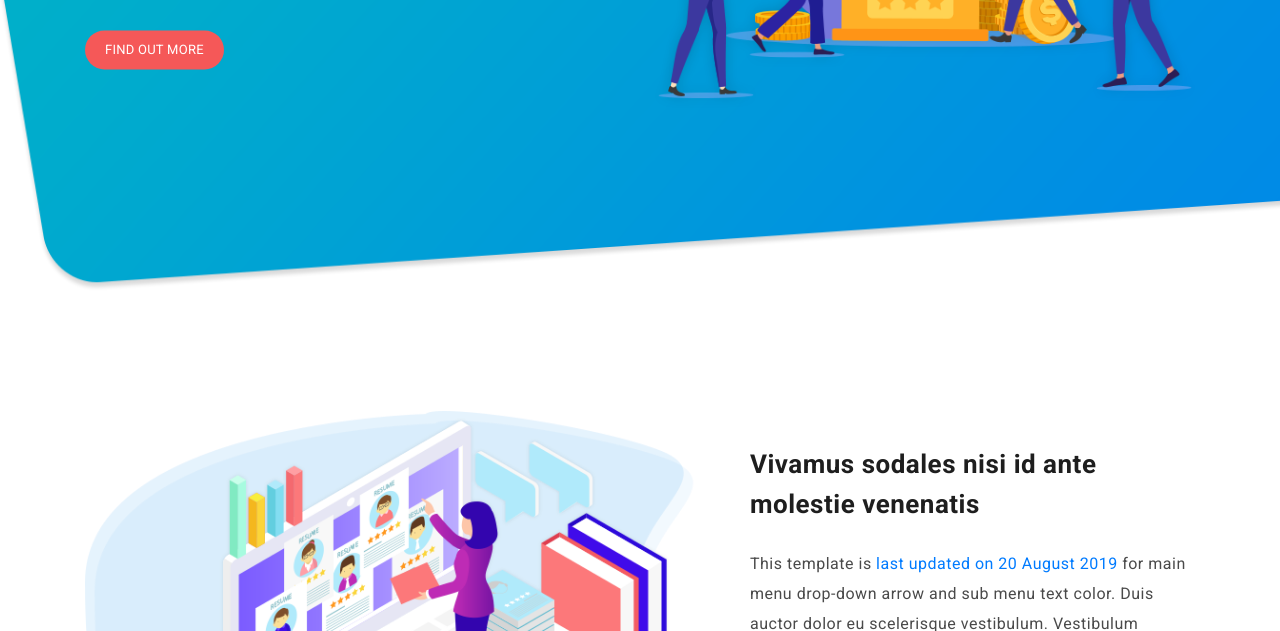
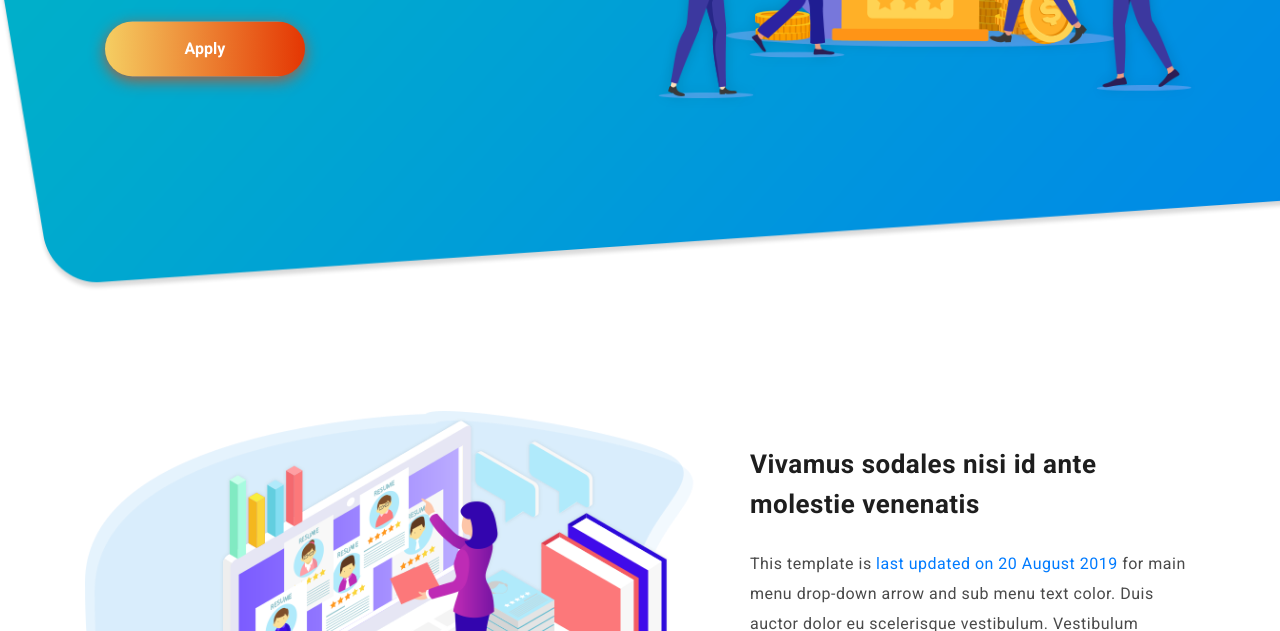
Before and after one commit to DevyManish/SkillX-Event, a plain HTML site: page index.html in a window 1280 px wide. Shown: the part 469-1100 px from the top of the page. Drawn offline with Linux system fonts and the light colour scheme.

Commit message:
apply button added

```diff
--- /dev/null
+++ b/assets/css/custom.css
@@ -0,0 +1,45 @@
+* {
+    -webkit-box-sizing: border-box;
+    -moz-box-sizing: border-box;
+    box-sizing: border-box;
+}
+
+.buttons {
+    margin: 10%;
+    text-align: center;
+}
+
+.btn-hover {
+    width: 200px;
+    font-size: 16px;
+    font-weight: 600;
+    color: #fff;
+    cursor: pointer;
+    margin: 20px;
+    height: 55px;
+    text-align:center;
+    border: none;
+    background-size: 300% 100%;
+
+    border-radius: 50px;
+    moz-transition: all .4s ease-in-out;
+    -o-transition: all .4s ease-in-out;
+    -webkit-transition: all .4s ease-in-out;
+    transition: all .4s ease-in-out;
+}
+
+.btn-hover:hover {
+    background-position: 100% 0;
+    moz-transition: all .4s ease-in-out;
+    -o-transition: all .4s ease-in-out;
+    -webkit-transition: all .4s ease-in-out;
+    transition: all .4s ease-in-out;
+}
+
+.btn-hover:focus {
+    outline: none;
+}
+.btn-hover.color-2 {
+    background-image: linear-gradient(to right, #f5ce62, #e43603, #fa7199, #e85a19);
+    box-shadow: 0 4px 15px 0 rgba(229, 66, 10, 0.75);
+}
--- a/index.html
+++ b/index.html
@@ -24,6 +24,7 @@ https://templatemo.com/tm-537-art-factory
     <link rel="stylesheet" type="text/css" href="assets/css/font-awesome.css">
     <link rel="stylesheet" type="text/css" href="assets/css/templatemo-art-factory.css">
     <link rel="stylesheet" type="text/css" href="assets/css/owl-carousel.css">
+    <link rel="stylesheet" type="text/css" href="assets/css/custom.css">
 
     </head>
 
@@ -88,7 +89,8 @@ https://templatemo.com/tm-537-art-factory
                     <div class="left-text col-lg-6 col-md-6 col-sm-12 col-xs-12" data-scroll-reveal="enter left move 30px over 0.6s after 0.4s">
                         <h1>Ignite Innovation, Unleash the Future</h1>
                         <p>Discover the transformative power of creativity and witness the awe-inspiring innovations that will redefine our world</p>
-                        <a href="#about" class="main-button-slider">Find Out More</a>
+                        <!-- <a href="#about" class="main-button-slider">Find Out More</a> -->
+                        <button class="btn-hover color-2">Apply</button>
 
                     </div>
                     <div class="col-lg-6 col-md-6 col-sm-12 col-xs-12" data-scroll-reveal="enter right move 30px over 0.6s after 0.4s">
```
